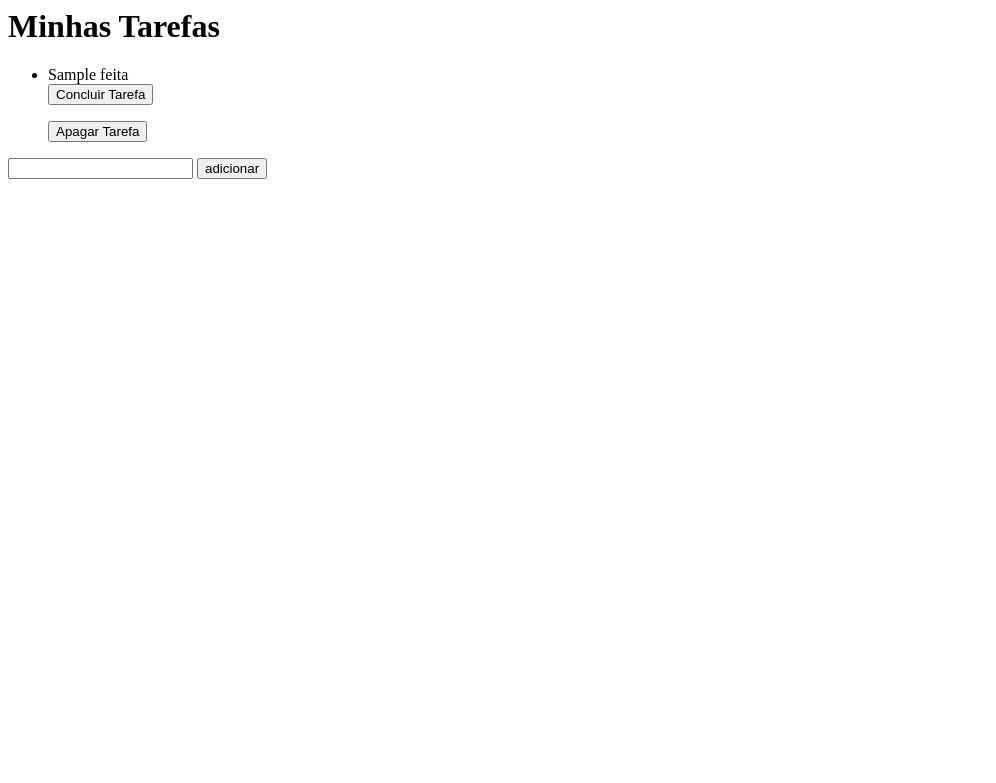
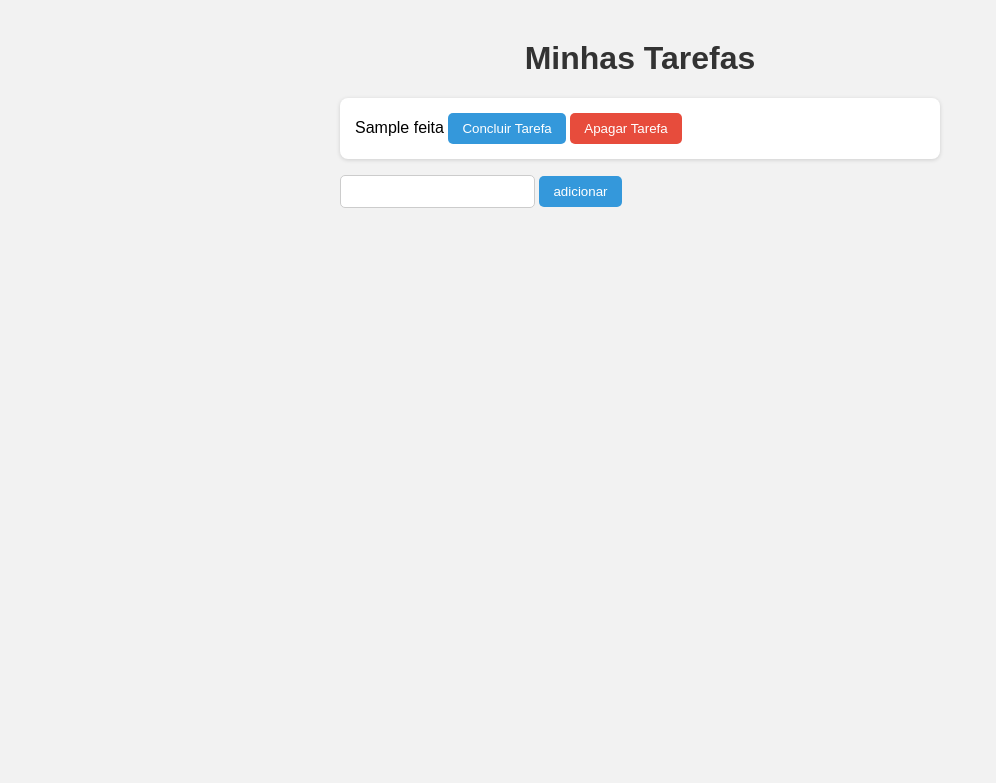
Before and after one commit to Luisgnvst/projeto-django, a Django app: page / in a window 1280 px wide. Shown: the top 783 px of the page, without its empty margins (0-996 px from the left). Run offline with Django 5.2, Linux system fonts and the light colour scheme; tables that the repository leaves empty hold one stand-in row (values such as "Sample post").

Commit message:
Coloquei CSS pra deixar a página mais bonita

```diff
--- a/tarefas/templates/tarefas/lista_tarefas.html
+++ b/tarefas/templates/tarefas/lista_tarefas.html
@@ -3,6 +3,58 @@
     <title>
         Minhas Tarefas
     </title>
+    <style>
+
+body {
+    font-family: Arial, sans-serif;
+    background-color: #f2f2f2;
+    max-width: 600px;
+    margin: 40px auto;
+    padding: 0 20px;
+}
+
+h1 {
+    color: #333333;
+    text-align: center;
+}
+
+ul {
+    list-style: none;
+    padding: 0;
+}
+
+li {
+    background-color: white;
+    padding: 15px;
+    margin-bottom: 10px;
+    border-radius: 8px;
+    box-shadow: 0 1px 4px rgba(0, 0, 0, 0.15);
+}
+
+li form {
+    display: inline;
+}
+
+button {
+    background-color: #3498db;
+    color: white;
+    border: none;
+    padding: 8px 14px;
+    border-radius: 5px;
+    cursor: pointer;
+}
+
+li form:last-of-type button {
+    background-color: #e74c3c;
+}
+
+input {
+    padding: 8px;
+    border: 1px solid #cccccc;
+    border-radius: 5px;
+}
+
+    </style>
 </head>
 
 <body>
```
